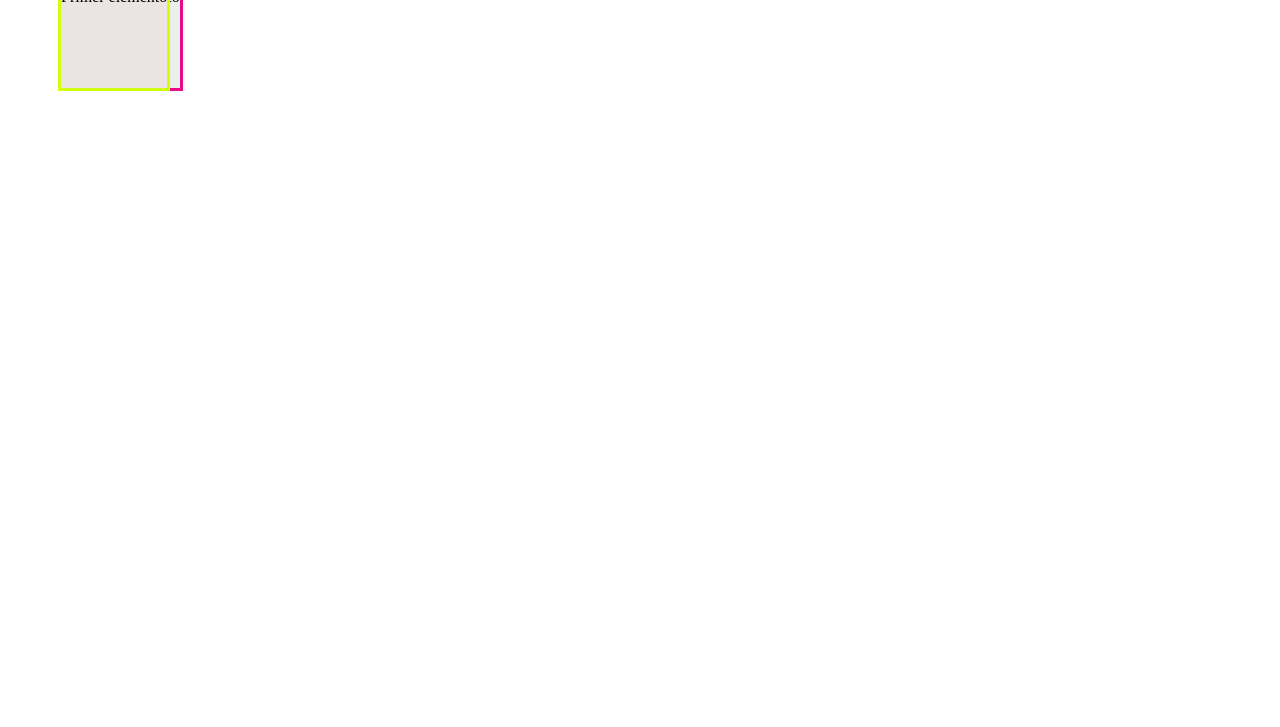
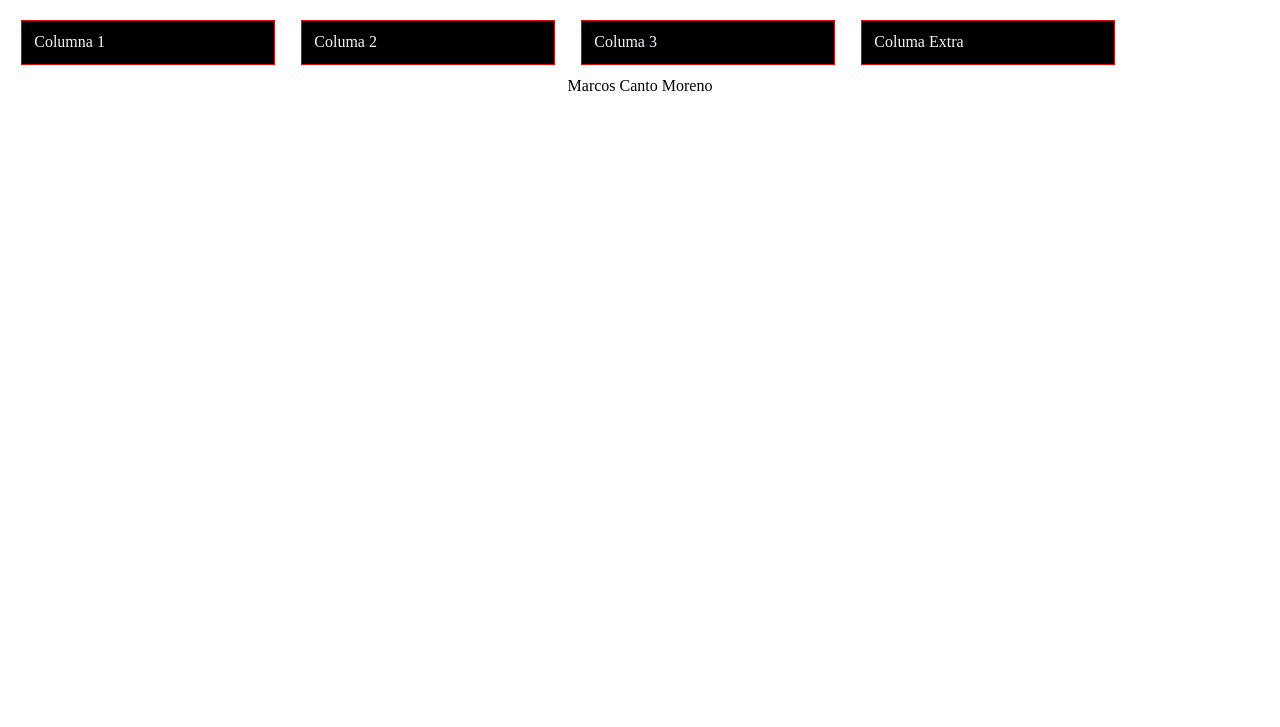
Before and after one commit to mcanmor0312/DIWEB_Tema2, a plain HTML site: page Tema 2/Ej27/index.html in a window 1280 px wide. Shown: the part 73-800 px from the top of the page. Drawn offline with Linux system fonts and the light colour scheme.

Commit message:
first commit

```diff
--- a/Tema 2/Ej27/index.css
+++ b/Tema 2/Ej27/index.css
@@ -1,30 +1,17 @@
-.contenedor {
-    position: relative;
-  }
-
-.elem1 {
-    position: absolute;
-    z-index: 2;
-    border: solid rgb(210, 255, 12);
-    height: 100px;
-    margin: 50px;
-    background-color: rgb(236, 227, 227);
+.column {
+    width: 18%;
+    float: left;
+    margin: 1%;
+    padding: 1%;
+    background-color: #000000;
+    border: 1px solid #e20909;
+    color: aliceblue;
 }
-
-.elem2 {
-    position: absolute;
-    z-index: -1;
-    border: solid rgb(233, 10, 133);
-    height: 100px;
-    margin: 50px;
-    background-color: rgb(236, 240, 236);
+footer {
+    text-align: center;
+    padding: 10pxs;
+    clear: both;
 }
-
-.elem3 {
-    position: absolute;
-    z-index: 1;
-    border: solid rgb(248, 128, 16);
-    height: 100px;
-    margin: 50px;
-    background-color: rgb(203, 203, 214);
+header{
+    text-align: center;
 }
--- a/Tema 2/Ej27/index.html
+++ b/Tema 2/Ej27/index.html
@@ -1,16 +1,24 @@
 <!DOCTYPE html>
-<html lang="es">
+<html lang="en">
     <head>
         <meta charset="UTF-8">
         <meta name="viewport" content="width=device-width, initial-scale=1.0">
         <link rel="stylesheet" href="index.css">
-    <title>Position</title>
+        <title>Hola, soy Ampeter</title>
     </head>
     <body>
-    <div class="contenedor">
-        <div class="elem1">Primer elemento</div>
-        <div class="elem2">Segundo elemento</div>
-        <div class="elem3">Tercer elemento</div>
+        <header>
+            <h1>Hola, soy Ampeter</h1>
+        </header>
+
+        <div class="container">
+            <div class="column">Columna 1</div>
+            <div class="column">Columa 2</div>
+            <div class="column">Columa 3</div>
+            <div class="column">Columa Extra</div>
         </div>
+        <footer>
+            <p>Marcos Canto Moreno</p>
+        </footer>
     </body>
 </html>
--- /dev/null
+++ b/Tema 2/Ej29/index.css
@@ -0,0 +1,5 @@
+div{
+    overflow:scroll;
+    overflow-y: auto;
+    overflow-y:auto;
+}
```
Also changed, not shown: Tema 2/Ej28/index.css (added, +50 -0 lines), Tema 2/Ej28/index.html (added, +31 -0 lines), Tema 2/Ej29/index.html (added, +27 -0 lines). Lines whose indentation alone changed are shown as unchanged.
